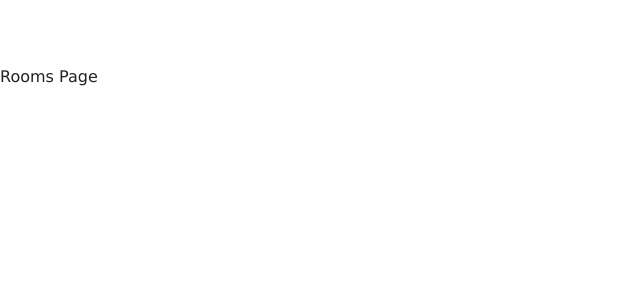
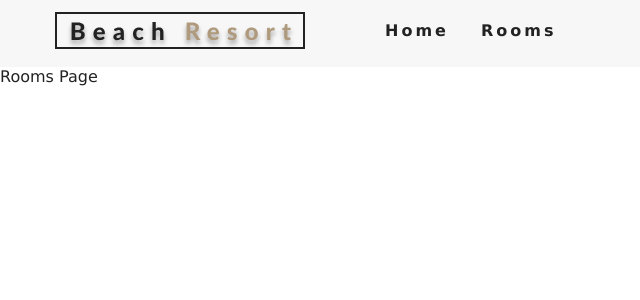
Before and after one commit to Vardhu2706/react-beach_resort, a React (Create React App) app: page /rooms in a window 1280 px wide. Shown: the top 300 px of the page, without its empty margins (0-640 px from the left). Built offline with nearby package versions, Linux system fonts and the light colour scheme.

Commit message:
Added Navbar.

```diff
--- a/src/App.js
+++ b/src/App.js
@@ -2,11 +2,13 @@
 import React from "react";
 import { Route, Switch } from "react-router";
 
-// Importing Components
+// Importing Pages/Components
 import HomePage from "./pages/HomePage";
 import RoomsPage from "./pages/RoomsPage";
 import SingleRoomPage from "./pages/SingleRoomPage";
 import ErrorPage from "./pages/ErrorPage";
+
+import Navbar from "./components/Navbar";
 
 // Importing Styles
 import "./App.css";
@@ -15,6 +17,8 @@
 const App = () => {
   // Return
   return (
+    <>
+      <Navbar />
       <Switch>
         <Route exact path="/" component={HomePage} />
         <Route exact path="/rooms/" component={RoomsPage} />
@@ -22,6 +26,7 @@
         {/* Error Page */}
         <Route component={ErrorPage} />
       </Switch>
+    </>
   );
 };
 
--- /dev/null
+++ b/src/components/Navbar.js
@@ -0,0 +1,56 @@
+// Importing Helpers
+import React, { Component } from "react";
+import { Link } from "react-router-dom";
+
+// Importing Components/Images
+import { MdMenu } from "react-icons/md";
+import logo from "../images/logo.svg";
+
+// Importing Styles
+
+// Class Component
+class Navbar extends Component {
+  constructor(props) {
+    super(props);
+
+    this.state = {
+      isOpen: false,
+    };
+  }
+
+  // Handle Toggle
+  handleToggle = () => {
+    this.setState({ isOpen: !this.state.isOpen });
+  };
+
+  render() {
+    return (
+      <nav className="navbar">
+        <div className="nav-center">
+          <div className="nav-header">
+            <Link to="/">
+              <img src={logo} alt="Beach Resort" />
+            </Link>
+            <button type="button" className="nav-btn">
+              <MdMenu className="nav-icon" onClick={this.handleToggle} />
+            </button>
+          </div>
+
+          <ul
+            className={this.state.isOpen ? "nav-links show-nav" : "nav-links"}
+          >
+            <li>
+              <Link to="/">Home</Link>
+            </li>
+            <li>
+              <Link to="/rooms">Rooms</Link>
+            </li>
+          </ul>
+        </div>
+      </nav>
+    );
+  }
+}
+
+// Default Export
+export default Navbar;
```
Lines whose indentation alone changed are shown as unchanged.
